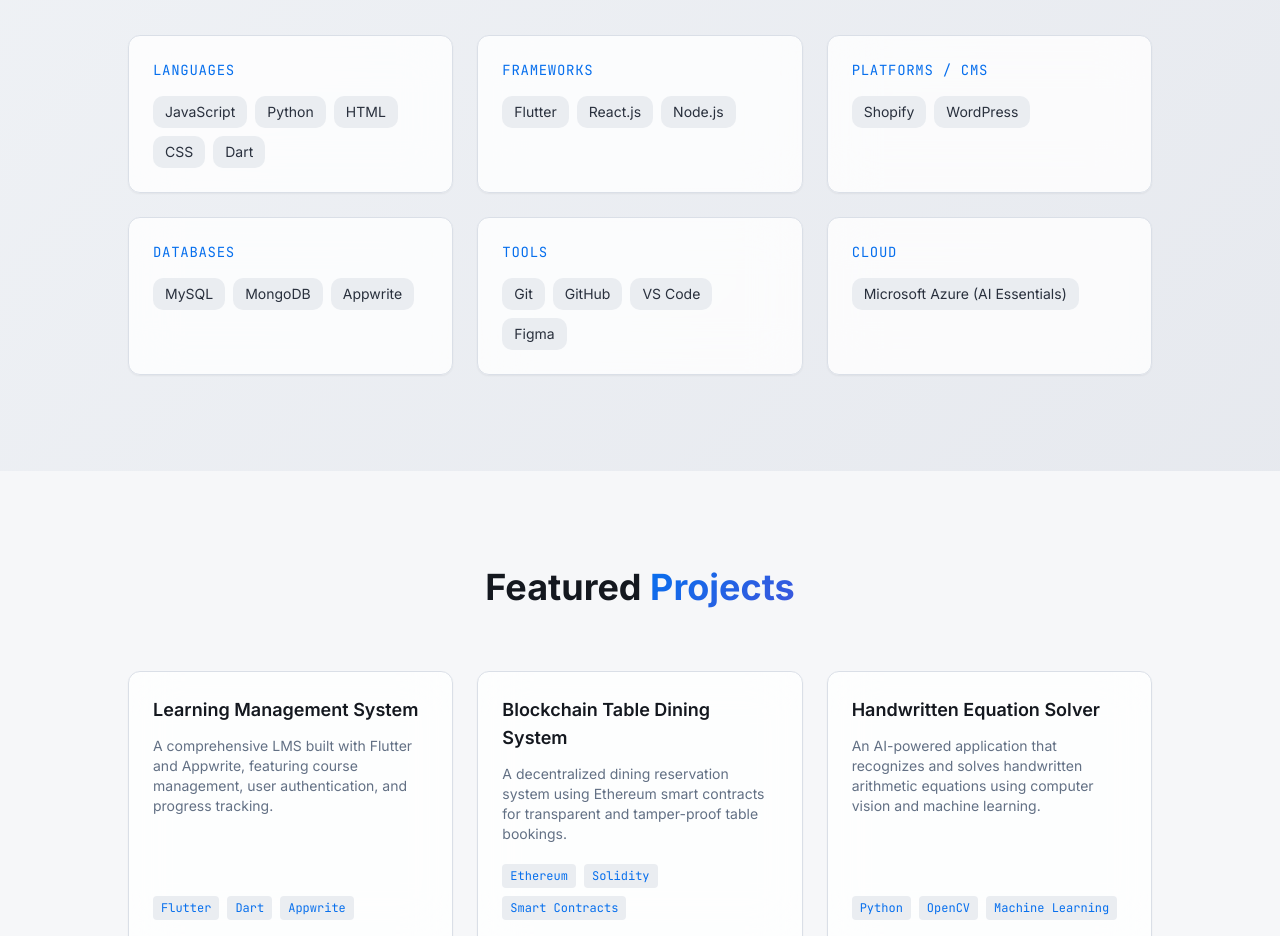
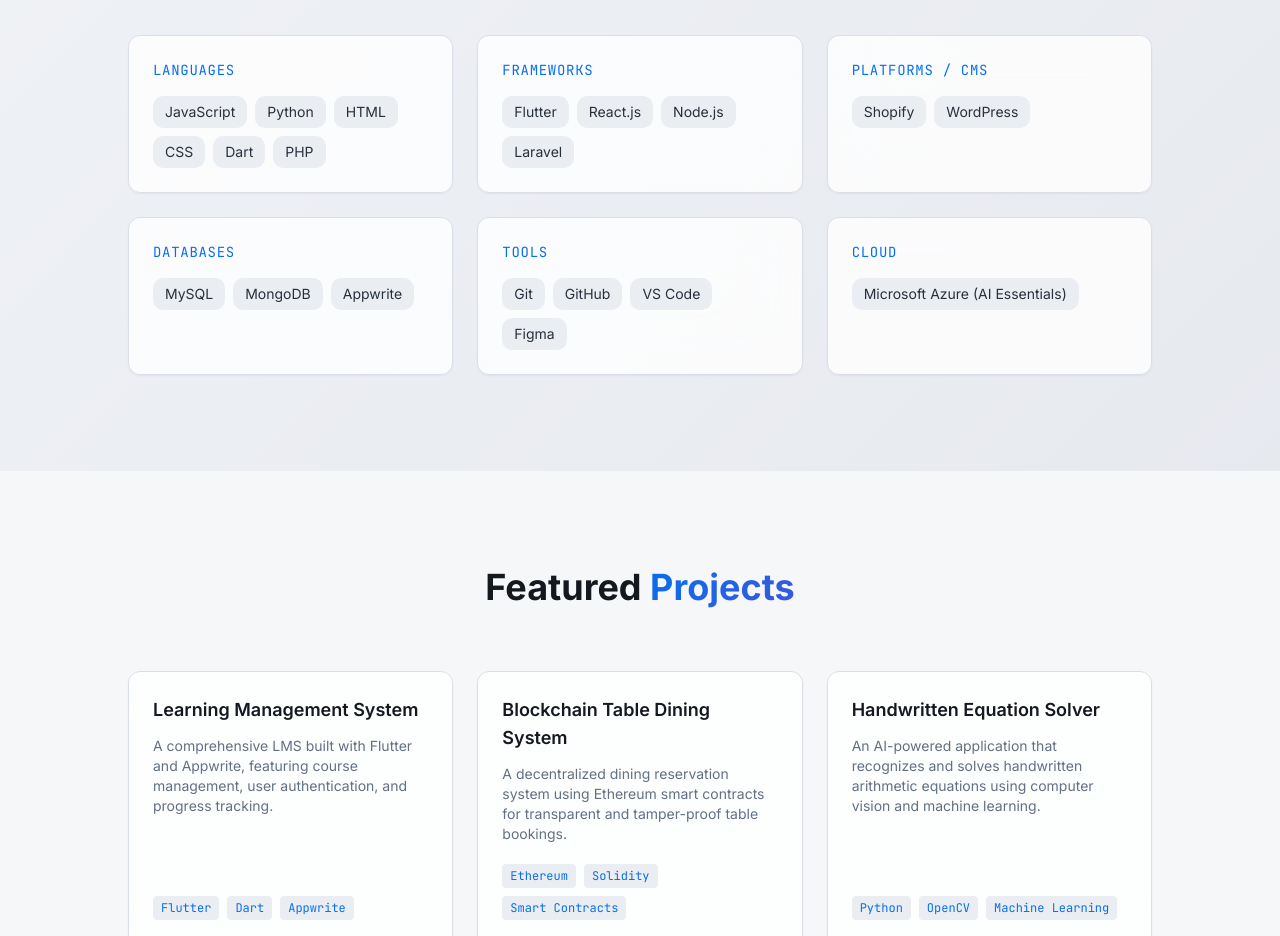
Before and after one commit to rasal361/rasal-rahman-portfolio, a React (Vite) app: page / in a window 1280 px wide. Shown: the part 1520-2456 px from the top of the page. Built offline with nearby package versions, Linux system fonts and the light colour scheme; the HTML template or start-up script is replaced by a standard one.

Commit message:
Add PHP and Laravel to skills categories

```diff
--- a/src/components/Skills.tsx
+++ b/src/components/Skills.tsx
@@ -3,11 +3,11 @@
 const categories = [
   {
     title: "Languages",
-    items: ["JavaScript", "Python", "HTML", "CSS", "Dart"],
+    items: ["JavaScript", "Python", "HTML", "CSS", "Dart", "PHP"],
   },
   {
     title: "Frameworks",
-    items: ["Flutter", "React.js", "Node.js"],
+    items: ["Flutter", "React.js", "Node.js", "Laravel"],
   },
   {
     title: "Platforms / CMS",
```
